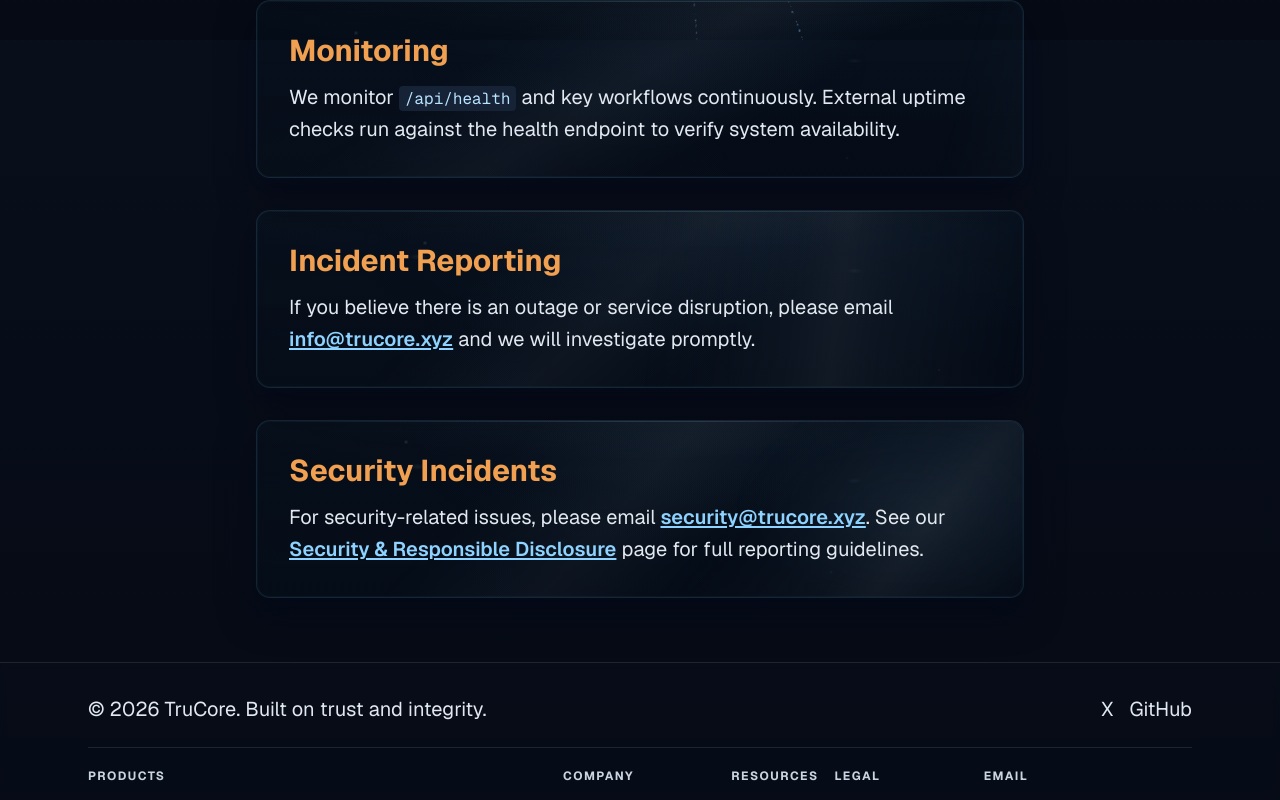
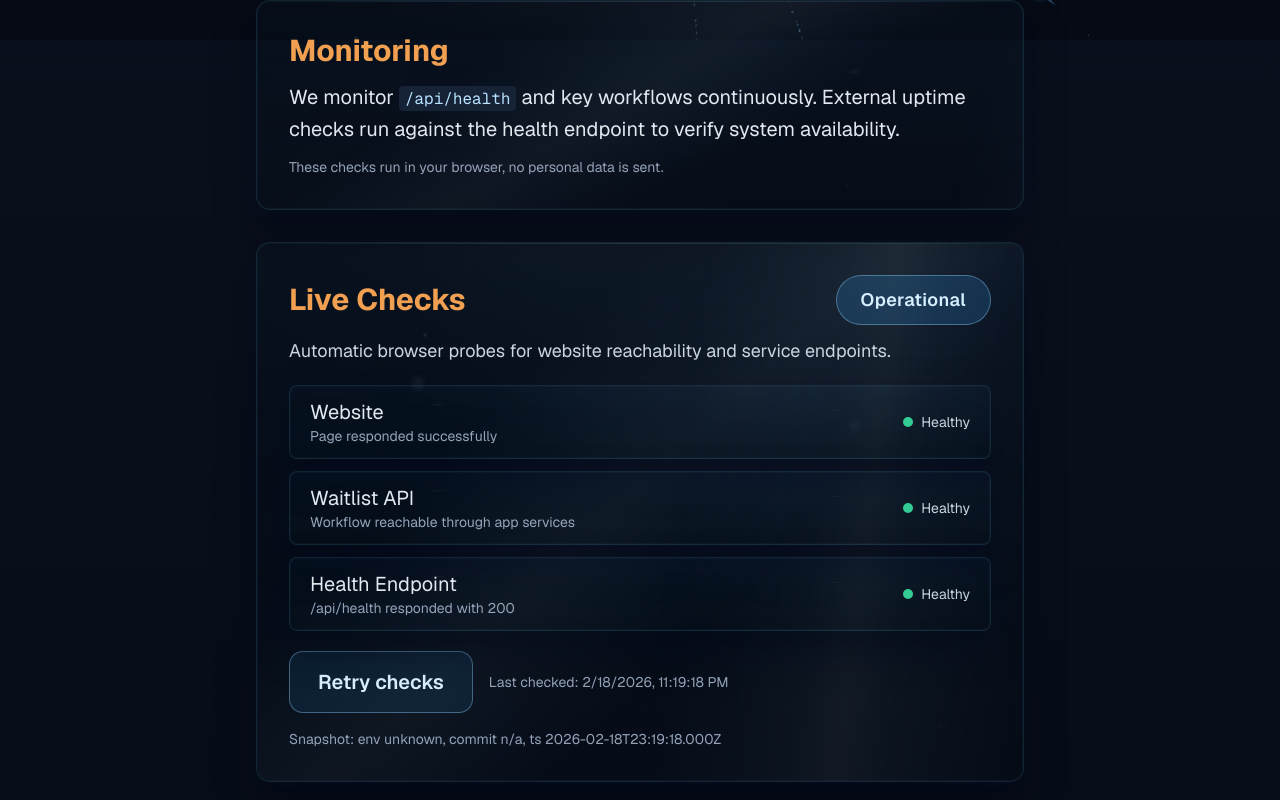
Before and after one commit to trucore-ai/TruCore-site, a Next.js app: page /status in a window 1280 px wide. Shown: the part 760-1560 px from the top of the page. Built offline with nearby package versions, Linux system fonts and the light colour scheme.

Commit message:
Add status snapshot endpoint and live checks

```diff
--- /dev/null
+++ b/app/api/status/route.ts
@@ -0,0 +1,18 @@
+import { NextResponse } from "next/server";
+
+export async function GET() {
+  return NextResponse.json(
+    {
+      ok: true,
+      ts: new Date().toISOString(),
+      commit: process.env.VERCEL_GIT_COMMIT_SHA ?? null,
+      env: process.env.VERCEL_ENV ?? null,
+    },
+    {
+      status: 200,
+      headers: {
+        "Cache-Control": "no-store",
+      },
+    },
+  );
+}
--- a/app/status/page.tsx
+++ b/app/status/page.tsx
@@ -3,6 +3,7 @@ import { Container } from "@/components/ui/container";
 import { Section } from "@/components/ui/section";
 import { Card } from "@/components/ui/card";
 import { Badge } from "@/components/ui/badge";
+import { StatusLiveChecks } from "@/components/status-live-checks";
 
 export const metadata: Metadata = {
   title: "System Status",
@@ -65,7 +66,12 @@ export default function StatusPage() {
               and key workflows continuously. External uptime checks run against
               the health endpoint to verify system availability.
             </p>
+            <p className="mt-3 text-sm text-slate-400">
+              These checks run in your browser, no personal data is sent.
+            </p>
           </Card>
+
+          <StatusLiveChecks />
 
           {/* Incident Reporting */}
           <Card>
--- /dev/null
+++ b/components/status-live-checks.tsx
@@ -0,0 +1,242 @@
+"use client";
+
+import { useCallback, useEffect, useMemo, useState } from "react";
+import { Button } from "@/components/ui/button";
+import { Card } from "@/components/ui/card";
+import { Badge } from "@/components/ui/badge";
+
+type StatusLevel = "loading" | "ok" | "warn" | "down";
+
+type LiveCheck = {
+  label: string;
+  level: StatusLevel;
+  details: string;
+};
+
+type SnapshotPayload = {
+  ok: boolean;
+  ts: string;
+  commit: string | null;
+  env: string | null;
+};
+
+function formatTimestamp(value: Date | null) {
+  if (!value) return "Never";
+  return value.toLocaleString();
+}
+
+export function StatusLiveChecks() {
+  const [checks, setChecks] = useState<LiveCheck[]>([
+    { label: "Website", level: "loading", details: "Checking page response" },
+    {
+      label: "Waitlist API",
+      level: "loading",
+      details: "Checking waitlist workflow readiness",
+    },
+    {
+      label: "Health Endpoint",
+      level: "loading",
+      details: "Checking /api/health",
+    },
+  ]);
+  const [snapshot, setSnapshot] = useState<SnapshotPayload | null>(null);
+  const [lastChecked, setLastChecked] = useState<Date | null>(null);
+  const [isLoading, setIsLoading] = useState(true);
+  const [prefersReducedMotion, setPrefersReducedMotion] = useState(false);
+
+  useEffect(() => {
+    const mq = window.matchMedia("(prefers-reduced-motion: reduce)");
+    const applyPreference = () => setPrefersReducedMotion(mq.matches);
+    applyPreference();
+
+    mq.addEventListener("change", applyPreference);
+    return () => {
+      mq.removeEventListener("change", applyPreference);
+    };
+  }, []);
+
+  const runChecks = useCallback(async () => {
+    setIsLoading(true);
+
+    const websiteProbe = fetch("/", {
+      method: "GET",
+      cache: "no-store",
+      headers: { "x-trucore-status-probe": "website" },
+    });
+
+    const healthProbe = fetch("/api/health", {
+      method: "GET",
+      cache: "no-store",
+      headers: { "x-trucore-status-probe": "health" },
+    });
+
+    const snapshotProbe = fetch("/api/status", {
+      method: "GET",
+      cache: "no-store",
+      headers: { "x-trucore-status-probe": "status" },
+    });
+
+    const [websiteResult, healthResult, snapshotResult] = await Promise.allSettled([
+      websiteProbe,
+      healthProbe,
+      snapshotProbe,
+    ]);
+
+    let websiteOk = false;
+    let healthOk = false;
+    let snapshotOk = false;
+
+    if (websiteResult.status === "fulfilled") {
+      websiteOk = websiteResult.value.ok;
+    }
+
+    if (healthResult.status === "fulfilled") {
+      healthOk = healthResult.value.ok;
+    }
+
+    if (snapshotResult.status === "fulfilled") {
+      snapshotOk = snapshotResult.value.ok;
+      if (snapshotResult.value.ok) {
+        const data = (await snapshotResult.value.json()) as SnapshotPayload;
+        setSnapshot(data);
+      }
+    } else {
+      setSnapshot(null);
+    }
+
+    const nextChecks: LiveCheck[] = [
+      {
+        label: "Website",
+        level: websiteOk ? "ok" : "down",
+        details: websiteOk ? "Page responded successfully" : "Page probe failed",
+      },
+      {
+        label: "Waitlist API",
+        level:
+          websiteOk && (healthOk || snapshotOk)
+            ? "ok"
+            : websiteOk || healthOk || snapshotOk
+              ? "warn"
+              : "down",
+        details:
+          websiteOk && (healthOk || snapshotOk)
+            ? "Workflow reachable through app services"
+            : "Partial signal from service probes",
+      },
+      {
+        label: "Health Endpoint",
+        level: healthOk ? "ok" : "down",
+        details: healthOk ? "/api/health responded with 200" : "/api/health probe failed",
+      },
+    ];
+
+    setChecks(nextChecks);
+    setLastChecked(new Date());
+    setIsLoading(false);
+  }, []);
+
+  useEffect(() => {
+    const timerId = window.setTimeout(() => {
+      void runChecks();
+    }, 0);
+
+    return () => {
+      window.clearTimeout(timerId);
+    };
+  }, [runChecks]);
+
+  const hasFailures = useMemo(
+    () => checks.some((check) => check.level === "down"),
+    [checks],
+  );
+
+  const statusBadge = useMemo(() => {
+    if (isLoading) {
+      return {
+        label: "Checking",
+        className: "border-orange-500/40 bg-orange-500/15 text-orange-200",
+      };
+    }
+
+    if (hasFailures) {
+      return {
+        label: "Degraded",
+        className: "border-red-500/40 bg-red-500/15 text-red-200",
+      };
+    }
+
+    return {
+      label: "Operational",
+      className: "border-emerald-500/40 bg-emerald-500/15 text-emerald-200",
+    };
+  }, [hasFailures, isLoading]);
+
+  const indicatorClass = (level: StatusLevel) => {
+    const base = prefersReducedMotion ? "h-2.5 w-2.5 rounded-full" : "h-2.5 w-2.5 rounded-full animate-pulse";
+
+    if (level === "ok") return `${base} bg-emerald-400`;
+    if (level === "warn") return `${base} bg-orange-400`;
+    if (level === "down") return `${base} bg-red-400`;
+    return `${base} bg-orange-300`;
+  };
+
+  return (
+    <Card>
+      <div className="flex flex-wrap items-center justify-between gap-3">
+        <h2 className="text-3xl font-bold text-[#f0a050]">Live Checks</h2>
+        <Badge className={statusBadge.className}>{statusBadge.label}</Badge>
+      </div>
+
+      <p className="mt-3 text-lg text-slate-300">
+        Automatic browser probes for website reachability and service endpoints.
+      </p>
+
+      <div className="mt-5 space-y-3">
+        {checks.map((check) => (
+          <div
+            key={check.label}
+            className="glass-panel flex items-center justify-between rounded-lg px-5 py-3"
+          >
+            <div>
+              <p className="text-xl text-slate-200">{check.label}</p>
+              <p className="text-sm text-slate-400">{check.details}</p>
+            </div>
+            <span className="inline-flex items-center gap-2 text-sm text-slate-300">
+              <span aria-hidden="true" className={indicatorClass(check.level)} />
+              {check.level === "ok"
+                ? "Healthy"
+                : check.level === "warn"
+                  ? "Partial"
+                  : check.level === "down"
+                    ? "Failed"
+                    : "Checking"}
+            </span>
+          </div>
+        ))}
+      </div>
+
+      <div className="mt-5 flex flex-wrap items-center gap-4">
+        <Button
+          type="button"
+          variant="secondary"
+          className="px-5 py-2 text-base"
+          onClick={() => {
+            void runChecks();
+          }}
+          disabled={isLoading}
+        >
+          {isLoading ? "Checking..." : "Retry checks"}
+        </Button>
+        <p className="text-sm text-slate-400">
+          Last checked: {formatTimestamp(lastChecked)}
+        </p>
+      </div>
+
+      {snapshot && (
+        <p className="mt-4 text-sm text-slate-400">
+          Snapshot: env {snapshot.env ?? "unknown"}, commit {snapshot.commit?.slice(0, 7) ?? "n/a"}, ts {snapshot.ts}
+        </p>
+      )}
+    </Card>
+  );
+}
```
Also changed, not shown: 1 other file (tests, documents, lock files or other folders).
